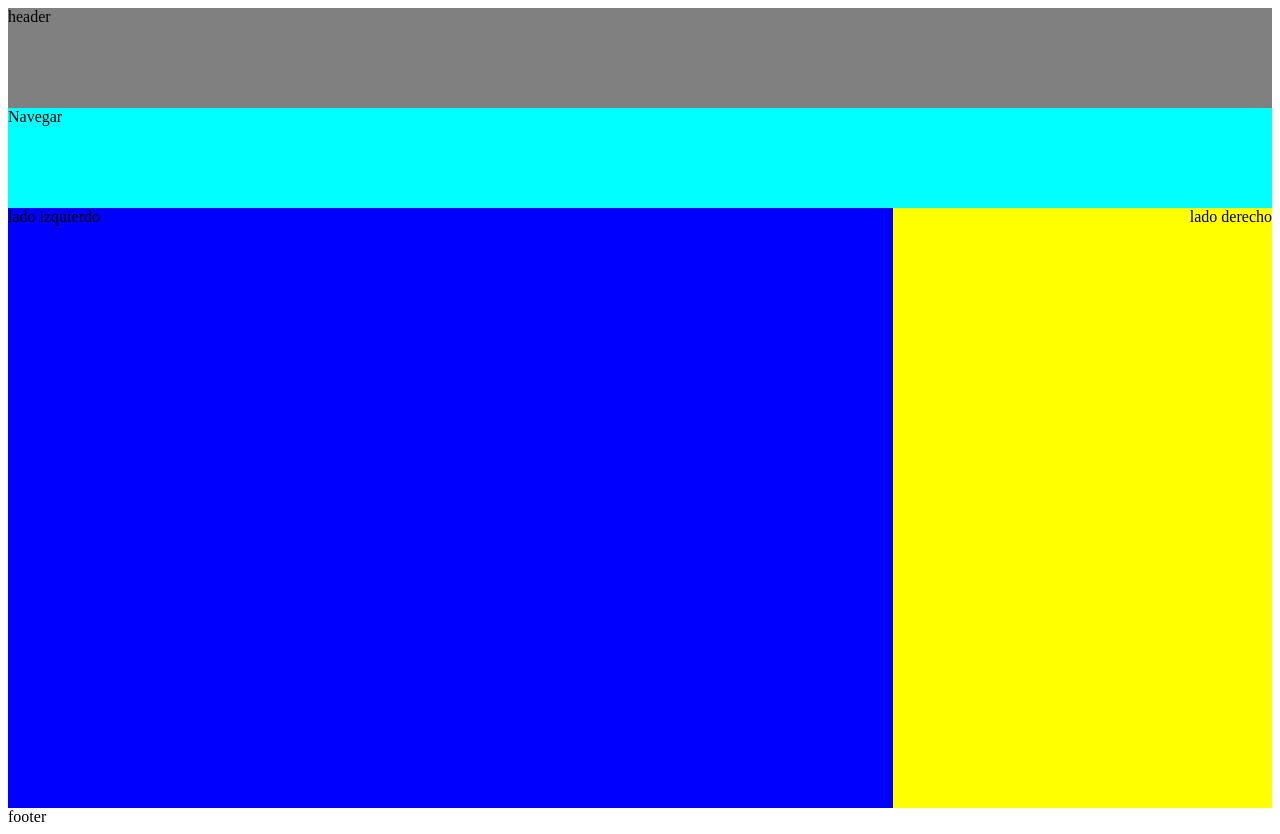
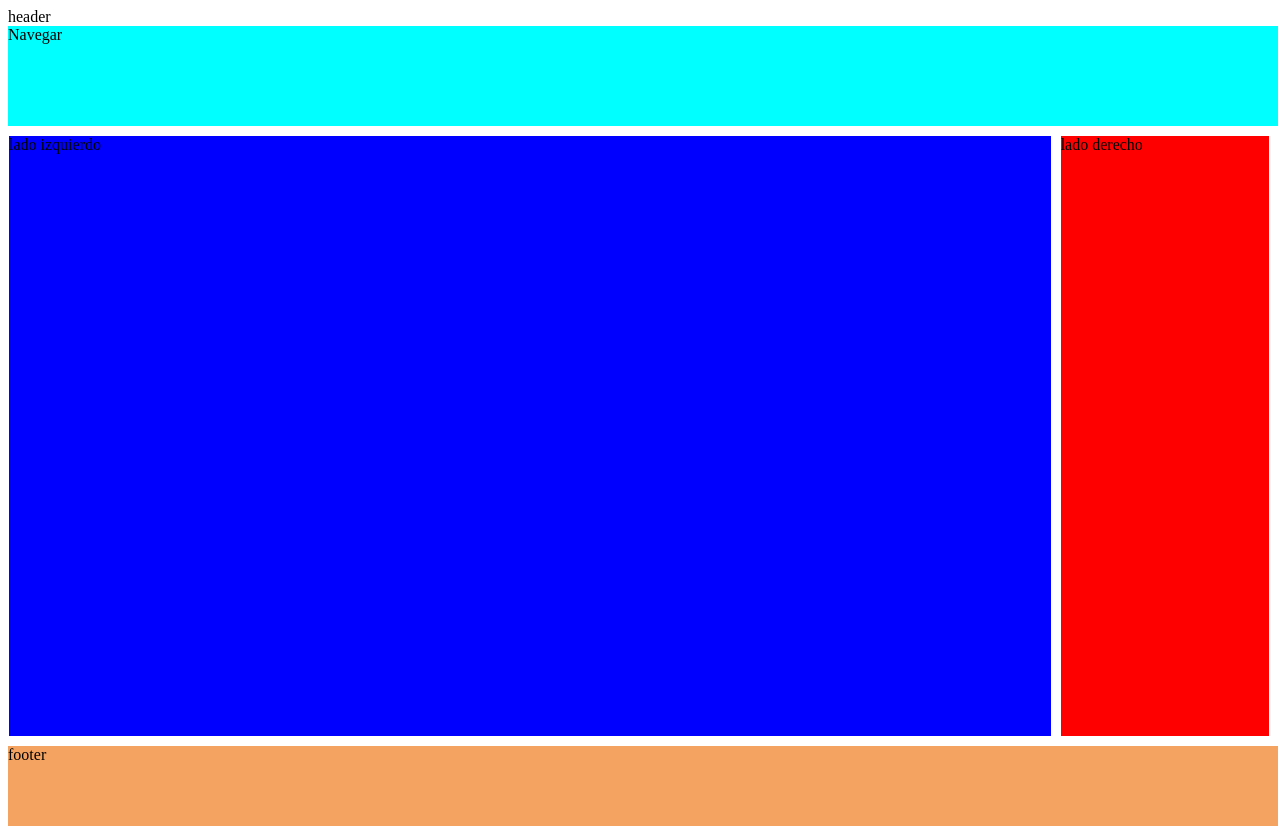
Before and after one commit to semjat/DESARROLLO-WEB, a plain HTML site: page TAREA PARA ENTRAGAR/PRYECTO HTML ENTREGABLE EDC.html in a window 1280 px wide. Drawn offline with Linux system fonts and the light colour scheme.

Commit message:
holamundo

```diff
--- a/TAREA PARA ENTRAGAR/STYLE/style.css
+++ b/TAREA PARA ENTRAGAR/STYLE/style.css
@@ -1,13 +1,15 @@
+*{
+margin-right: 1px;
+}
 
 body{
 background-color: white;
 }
 
-.header{
+.container{
 background-color: grey;
 width:100%;
-    height:100px;
-
+height: 100px;
 
 }
 
@@ -15,31 +17,37 @@ background-color: white;
 background-color: aqua;
 width:100%;
 height:100px;
+
 }
 
 .main{
-            background-color: yellow;
+background-color: white;
 width:100%;
 height: calc(100vh - 200px);
 display: flex;
-            justify-content: space-between;
-
+margin-left: 1px;
+margin-block: 10px;
 }
 
 .section{
 background-color:blue;
-                width: 70%;
+width: 100%;
 height:100%;
+margin-right: 10px;
+
 }
 
 .aside{
-                    background-color: red
-                    width:30%;
+background-color: red;
+width: 20%;
 height :100%;
+margin-inline-end: 10px;
 }
-
 .footer{
-                        background-color: sandybrown
-                        width:100%;
-                        height:100%;
+background-color: sandybrown;
+width: 100%;
+height: 80px;
+margin-block: 5px;
+margin-top: 10px;
+margin-inline-end: 10px;
 }
```
Lines whose indentation alone changed are shown as unchanged.
